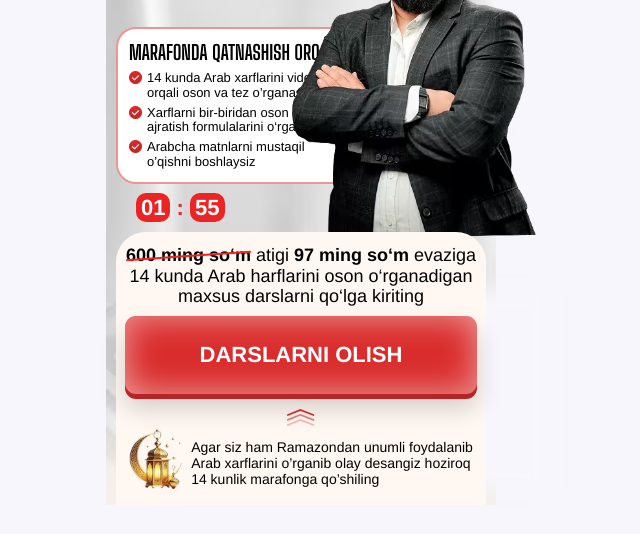
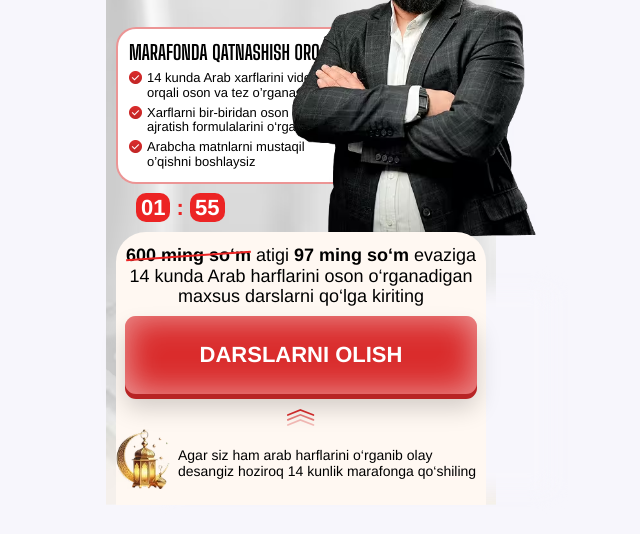
Before and after one commit to bekzodsharipov/Arab-tili, a plain HTML site: page index.html in a window 1280 px wide. Shown: the part 266-800 px from the top of the page, without its empty margins (339-979 px from the left). Drawn offline with Linux system fonts and the light colour scheme; a web font is replaced by a local one.

Commit message:
Add files via upload

```diff
--- a/index.html
+++ b/index.html
@@ -71,8 +71,7 @@
 
                 <div class="hero__gift">
                     <img src="./images/gift.avif" loading="lazy" decoding="async" width="54" height="60" alt="gift">
-                    <p>Agar siz ham Ramazondan unumli foydalanib <br> Arab xarflarini o’rganib olay desangiz hoziroq
-                        <br> 14 kunlik marafonga qo’shiling
+                    <p>Agar siz ham arab harflarini o‘rganib olay desangiz hoziroq 14 kunlik marafonga qo‘shiling
                     </p>
                 </div>
             </div>
```
Also changed, not shown: a/index.html (line endings or trailing spaces).
